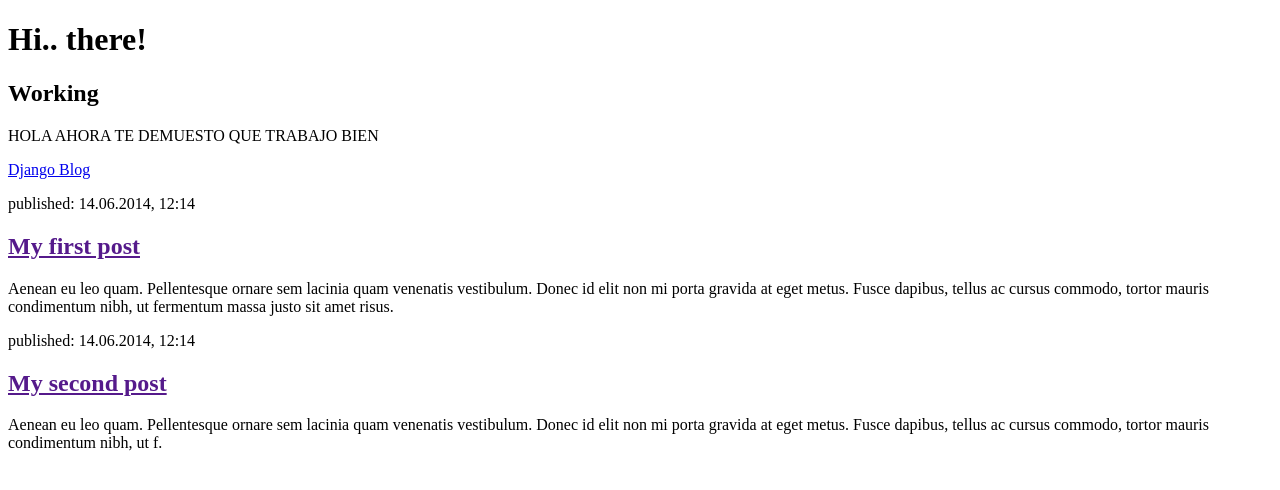
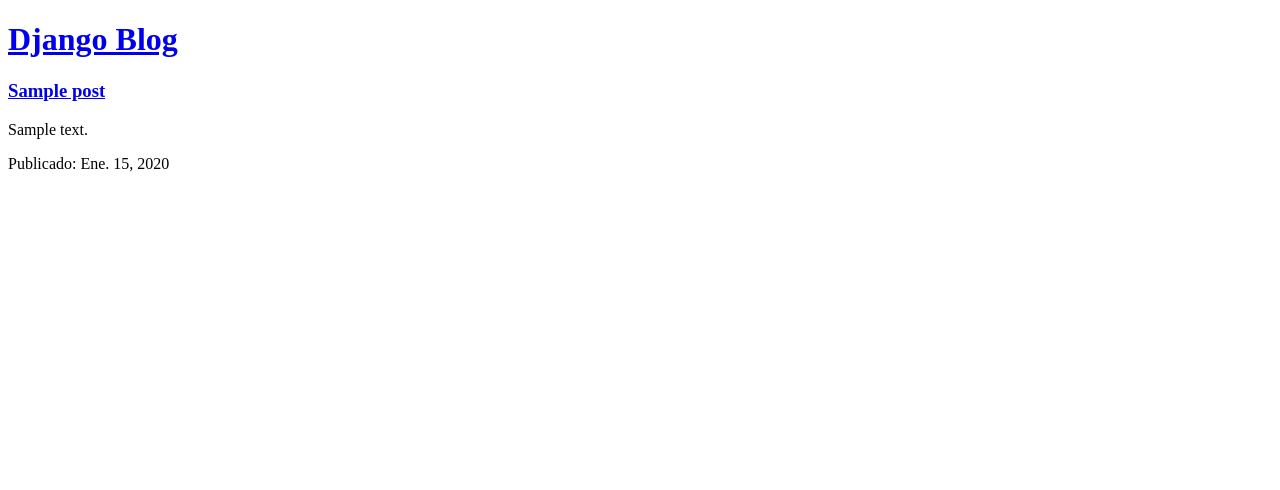
Before and after one commit to Reof07/my-first-blog, a Django app: page / in a window 1280 px wide. Shown: the top 490 px of the page. Run offline with Django 3.2, Linux system fonts and the light colour scheme; tables that the repository leaves empty hold one stand-in row (values such as "Sample post").

Commit message:
se agrego contenido desde la DB

```diff
--- a/blog/templates/blog/post_list.html
+++ b/blog/templates/blog/post_list.html
@@ -7,26 +7,17 @@
 </head>
 <body>
 
-    <h1><strong>Hi.. there!</strong></h1>
+    <h1><strong> <a href="/">Django Blog</a></strong></h1>
 
-    <div>
-        <h2><strong>Working</strong></h2>
-        <P>HOLA AHORA TE DEMUESTO QUE TRABAJO BIEN</P>
-        <a href="/">Django Blog</a>
-    </div>
+    {% for post in posts %}
 
-    <div>
-        <p>published: 14.06.2014, 12:14</p>
-        <h2><a href="">My first post</a></h2>
-        <p>Aenean eu leo quam. Pellentesque ornare sem lacinia quam venenatis vestibulum. Donec id elit non mi porta gravida at eget metus. Fusce dapibus, tellus ac cursus commodo, tortor mauris condimentum nibh, ut fermentum massa justo sit amet risus.</p>
-    </div>
+        <div>
+            <h3><a href="/">{{post.title}}</a></h3>
+            <p>{{ post.text }}</p> <!--|linebreaksbr está pasando el texto de los post a través de un filtro para convertir saltos de línea en párrafos.-->
+            <p>Publicado: {{post.published_date}}</p>
+        </div>
 
-    <div>
-        <p>published: 14.06.2014, 12:14</p>
-        <h2><a href="">My second post</a></h2>
-        <p>Aenean eu leo quam. Pellentesque ornare sem lacinia quam venenatis vestibulum. Donec id elit non mi porta gravida at eget metus. Fusce dapibus, tellus ac cursus commodo, tortor mauris condimentum nibh, ut f.</p>
-    </div>
-
+    {%endfor%}
 
 </body>
 </html>
--- a/blog/views.py
+++ b/blog/views.py
@@ -1,5 +1,8 @@
 from django.shortcuts import render
+from .models import Post
+from django.utils import timezone
 
 # Create your views here.
 def post_list(request):
-    return render(request, 'blog/post_list.html', {})
+    posts = Post.objects.filter(published_date__lte=timezone.now()).order_by('published_date')
+    return render(request, 'blog/post_list.html', {'posts':posts})
```
